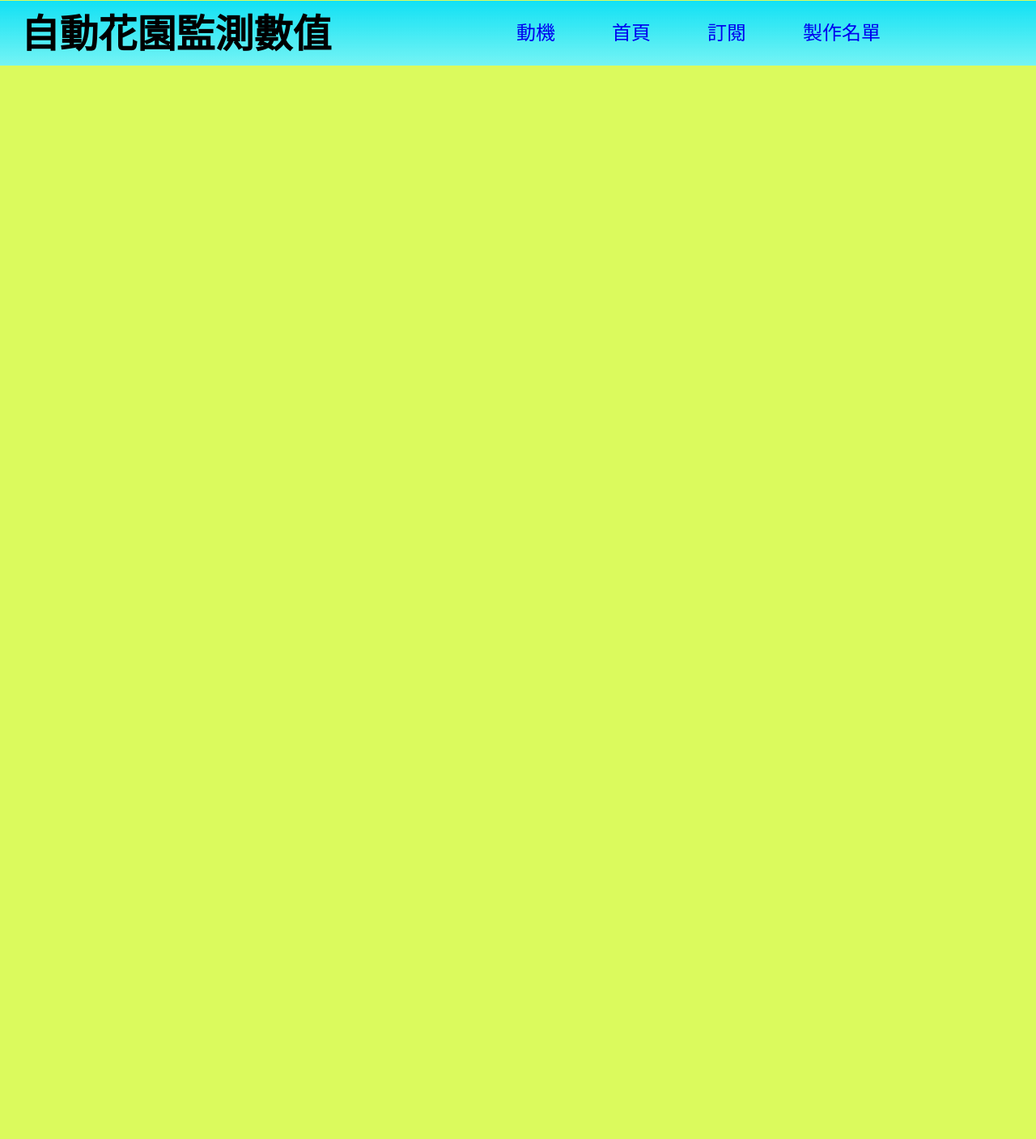
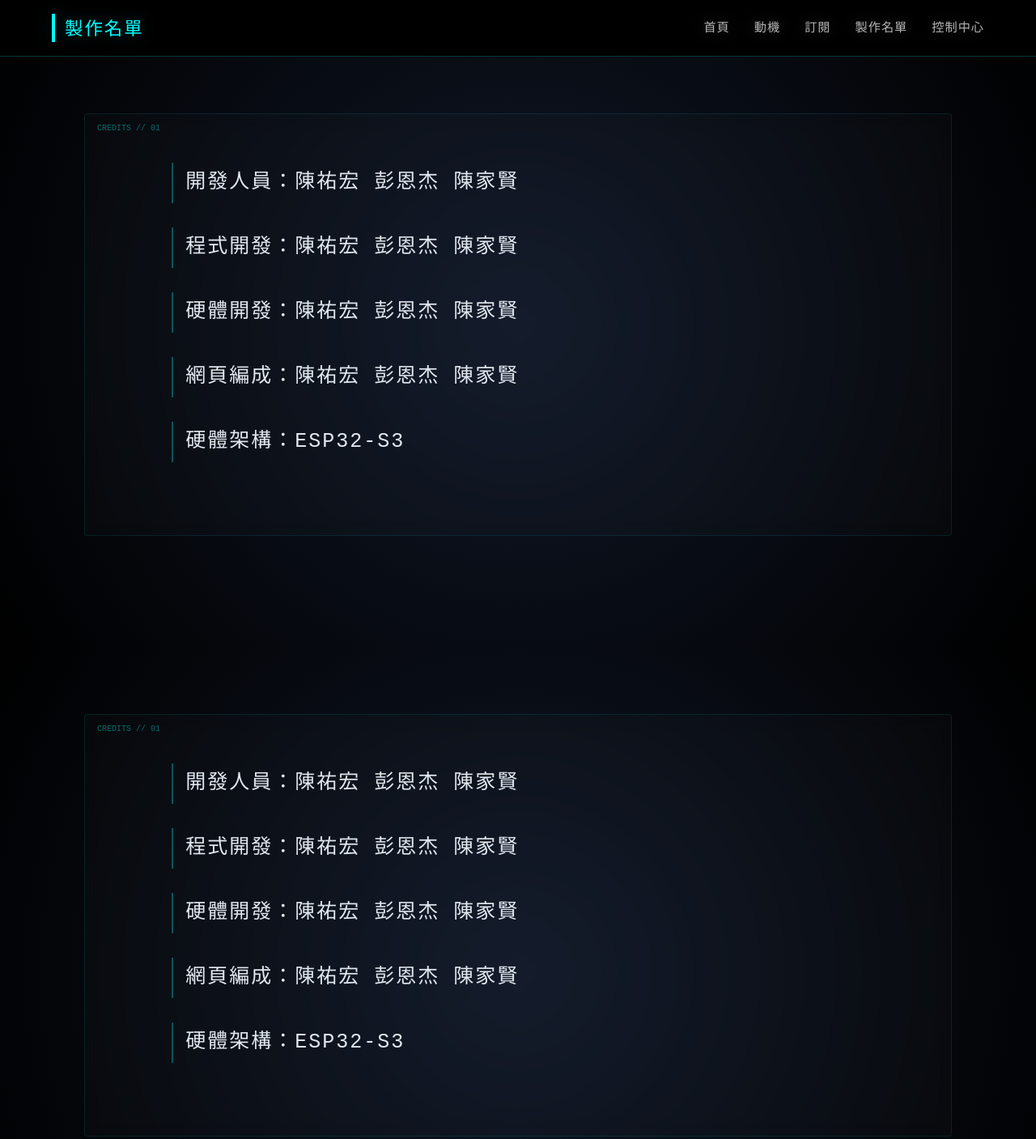
Before and after one commit to eason20090604/my_esp32_garden, a website: page public/製作名單.html in a window 1280 px wide. Shown: the top 1407 px of the page at 81% size. Before the commit the page ends 800 px from the top, so only its background shows below. Drawn offline with Linux system fonts and the light colour scheme.

Commit message:
Update 製作名單.html

```diff
--- a/public/製作名單.html
+++ b/public/製作名單.html
@@ -4,31 +4,75 @@
     <meta charset="UTF-8">
     <meta name="viewport" content="width=, initial-scale=1.0">
     <title>自動花園監測系統</title>
-    <link rel="stylesheet" href="style.css">
+    <link rel="stylesheet" href="style2.css">
 </head>
 <body>
 
     <header>
-         <span style="font-size: x-large;">
-        <h1>自動花園監測數值</h1>
-     <nav>
+    <h1>製作名單</h1>
+
     <ul>
-        <li><a href="動機.html" >動機</a></li>
-        <li><a href="首頁.html" >首頁</a></li>
-        <li><a href="訂閱.html" >訂閱</a></li>
-        <li><a href="製作名單.html" >製作名單</a></li>
+        <li><a href="首頁.html">首頁</a></li>
+        <li><a href="動機.html">動機</a></li>
+        <li><a href="訂閱.html">訂閱</a></li>
+        <li><a href="製作名單.html">製作名單</a></li>
+        <li><a href="控制中心.html">控制中心</a></li>
+    </ul>
+    </header>
+<div class="container">
+    <div class="credits-box">
 
-    </ul>
-    </nav>
-    </span>
-     </header>
-      <section class="標題">
-        <h2></h2>
-    </section>                          <!--導覽列 -->
-        <section class="文字">
-            <p><!--請輸入文字 --></p>
-        </section>
+            <div class="credits-content">
+                <p>開發人員：陳祐宏 彭恩杰 陳家賢</p>
+                <p>程式開發：陳祐宏 彭恩杰 陳家賢</p>
+                <p>硬體開發：陳祐宏 彭恩杰 陳家賢</p>
+                <p>網頁編成：陳祐宏 彭恩杰 陳家賢</p>
+                <p>硬體架構：ESP32-S3</p>
+            </div>
+
+    </div>
+
+</div>
 
 
 </body>
 </html>
+<!DOCTYPE html>
+<html lang="en">
+<head>
+    <meta charset="UTF-8">
+    <meta name="viewport" content="width=, initial-scale=1.0">
+    <title>自動花園監測系統</title>
+    <link rel="stylesheet" href="style2.css">
+</head>
+<body>
+
+    <header>
+    <h1>製作名單</h1>
+
+    <ul>
+        <li><a href="首頁.html">首頁</a></li>
+        <li><a href="動機.html">動機</a></li>
+        <li><a href="訂閱.html">訂閱</a></li>
+        <li><a href="製作名單.html">製作名單</a></li>
+        <li><a href="控制中心.html">控制中心</a></li>
+    </ul>
+    </header>
+<div class="container">
+    <div class="credits-box">
+
+            <div class="credits-content">
+                <p>開發人員：陳祐宏 彭恩杰 陳家賢</p>
+                <p>程式開發：陳祐宏 彭恩杰 陳家賢</p>
+                <p>硬體開發：陳祐宏 彭恩杰 陳家賢</p>
+                <p>網頁編成：陳祐宏 彭恩杰 陳家賢</p>
+                <p>硬體架構：ESP32-S3</p>
+            </div>
+
+    </div>
+
+</div>
+
+
+</body>
+</html>
```
